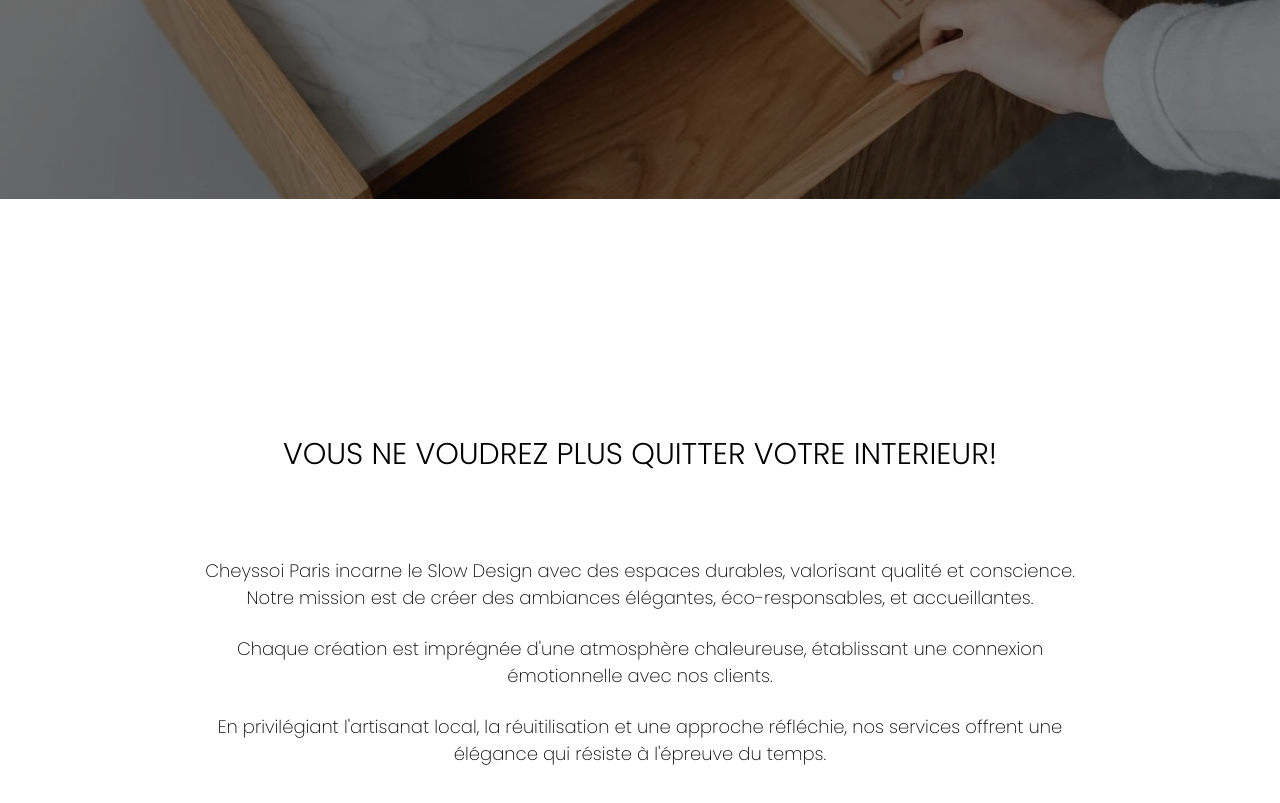
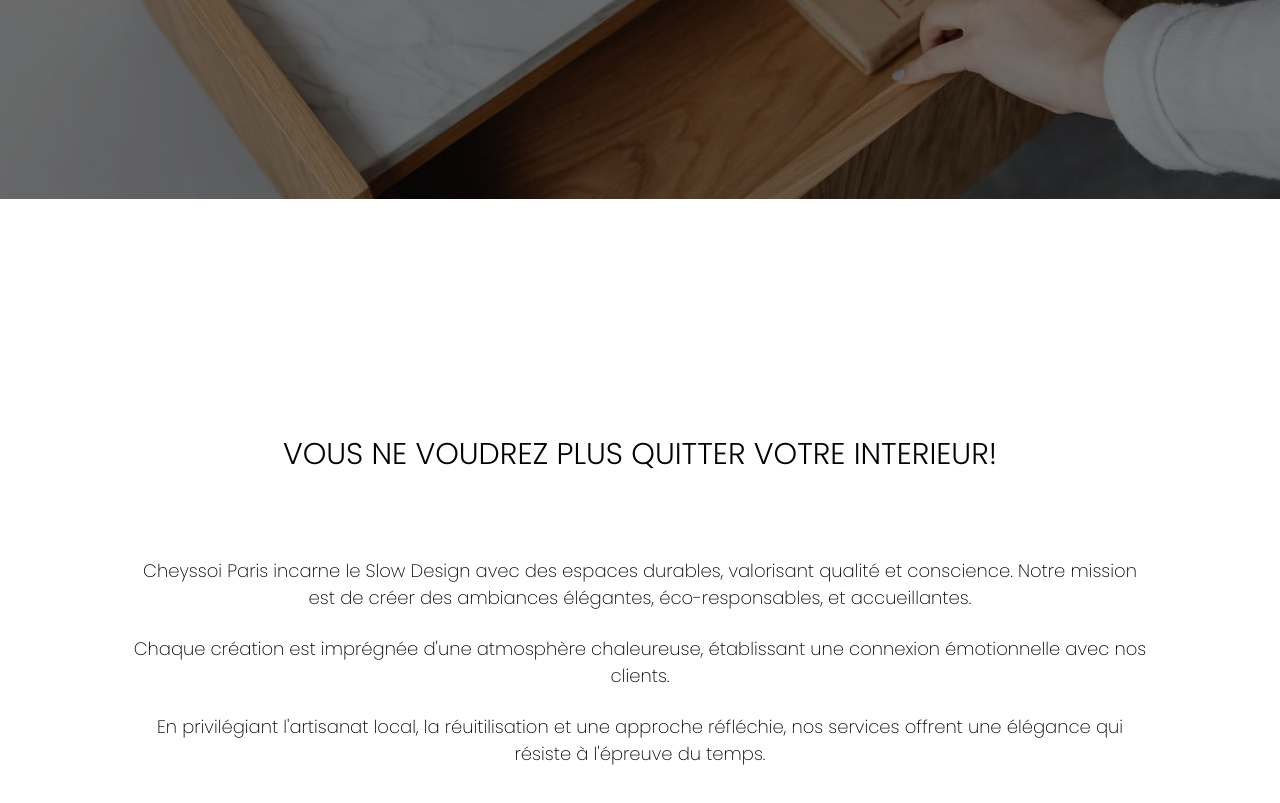
Before and after one commit to Scharlyopitz/CHEYSSOI-PARIS, a React (Vite) app: page /about in a window 1280 px wide. Shown: the part 601-1404 px from the top of the page. Built offline with nearby package versions, Linux system fonts and the light colour scheme.

Commit message:
Changement paddin des sections

```diff
--- a/src/sass/base/_reset.scss
+++ b/src/sass/base/_reset.scss
@@ -13,6 +13,7 @@ body {
 section {
   height: 100vh;
   overflow: hidden;
+  padding: 0 10vw;
 }
 
 a {
--- a/src/sass/pages/_about.scss
+++ b/src/sass/pages/_about.scss
@@ -66,7 +66,6 @@
   .secondSection {
     display: flex;
     flex-direction: column;
-    padding: 0 15vw;
     align-items: center;
     justify-content: center;
     gap: 10vh;
--- a/src/style/style.css
+++ b/src/style/style.css
@@ -16,6 +16,7 @@ body {
 section {
   height: 100vh;
   overflow: hidden;
+  padding: 0 10vw;
 }
 
 a {
@@ -174,7 +175,6 @@ header .menu .background {
 #About .secondSection {
   display: flex;
   flex-direction: column;
-  padding: 0 15vw;
   align-items: center;
   justify-content: center;
   gap: 10vh;
```
Also changed, not shown: 1 other file (tests, documents, lock files or other folders).
